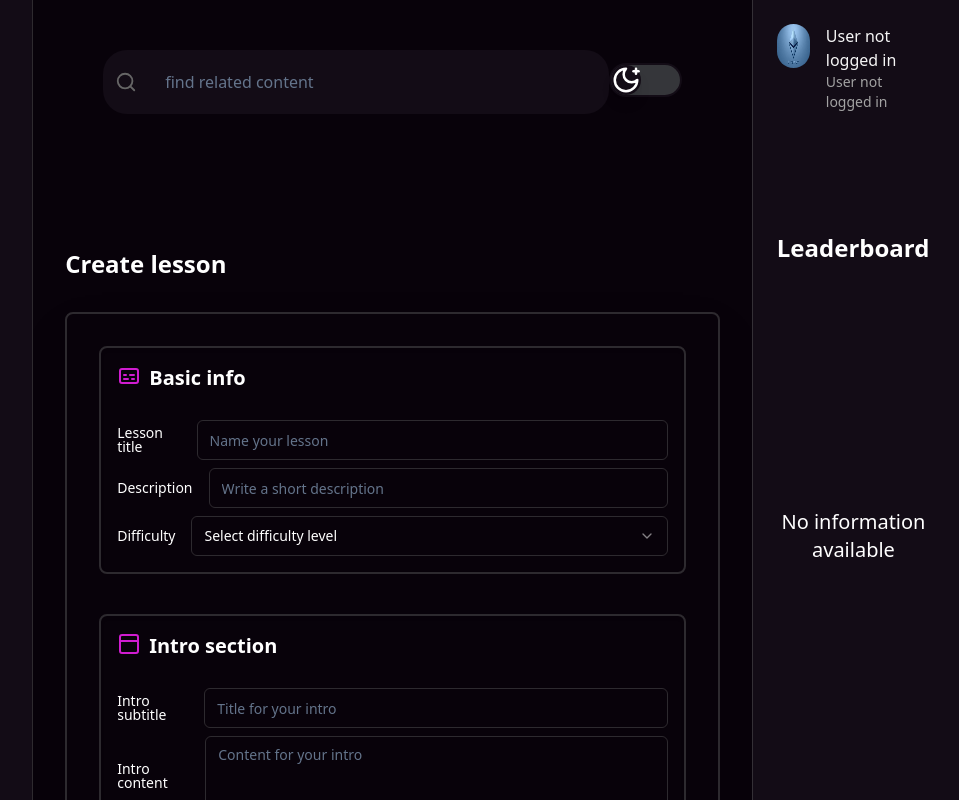
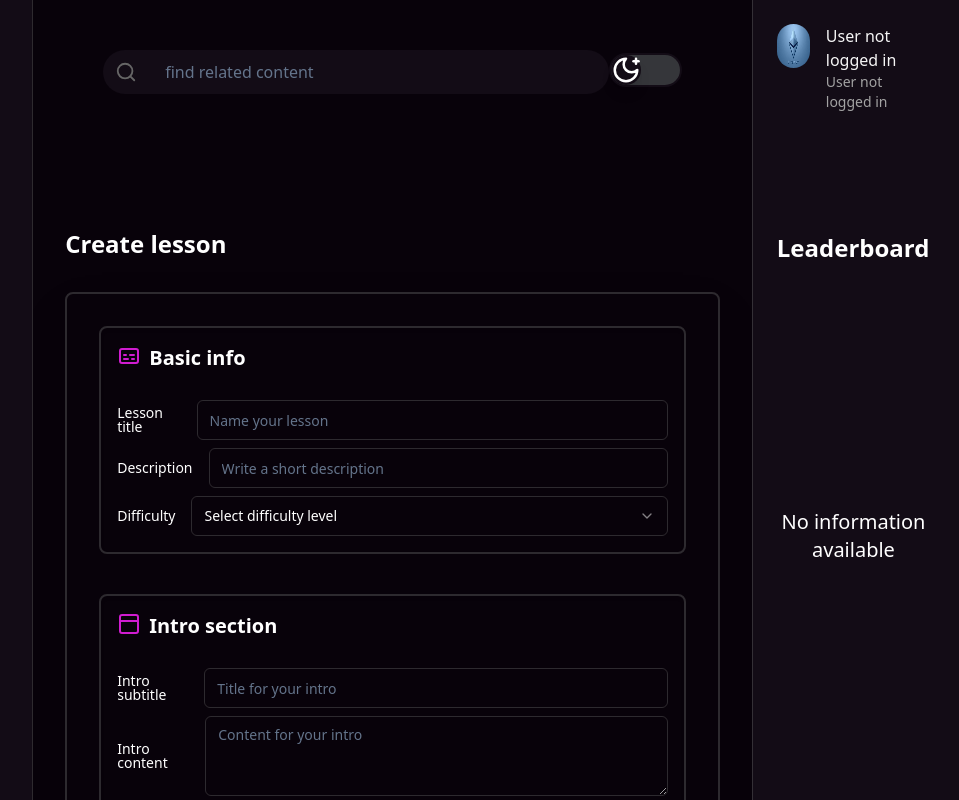
Before and after one commit to Rwinkah/learn-2-earn, a Next.js app: page /create-lesson in a window 1280 px wide. Shown: the whole page, without its empty margins (248-1207 px from the left). Built offline with nearby package versions, Linux system fonts and the light colour scheme; no server answers.

Commit message:
fix: update ui

```diff
--- a/app/_components/header.tsx
+++ b/app/_components/header.tsx
@@ -15,7 +15,7 @@ export default function Header() {
 			class_sm="flex justify-between mb-10 lg:mb-20 items-center pl-4 w-full">
 			<div
 				id="searchBox"
-				className="lg:p-3 p-[2px] pl- w-2/3  rounded-3xl  lg:w-[507px] bg-[#130c16] flex items-center lg:gap-4">
+				className="lg:p-3 p-[2px] pl- w-2/3 max-h-11  rounded-3xl  lg:w-[507px] bg-[#130c16] flex items-center lg:gap-4">
 				<Search
 					color="#666666"
 					className="w-[22] lg:w-6 pl-2 lg:pl-0 lg:h-6 h-[22]"
```
